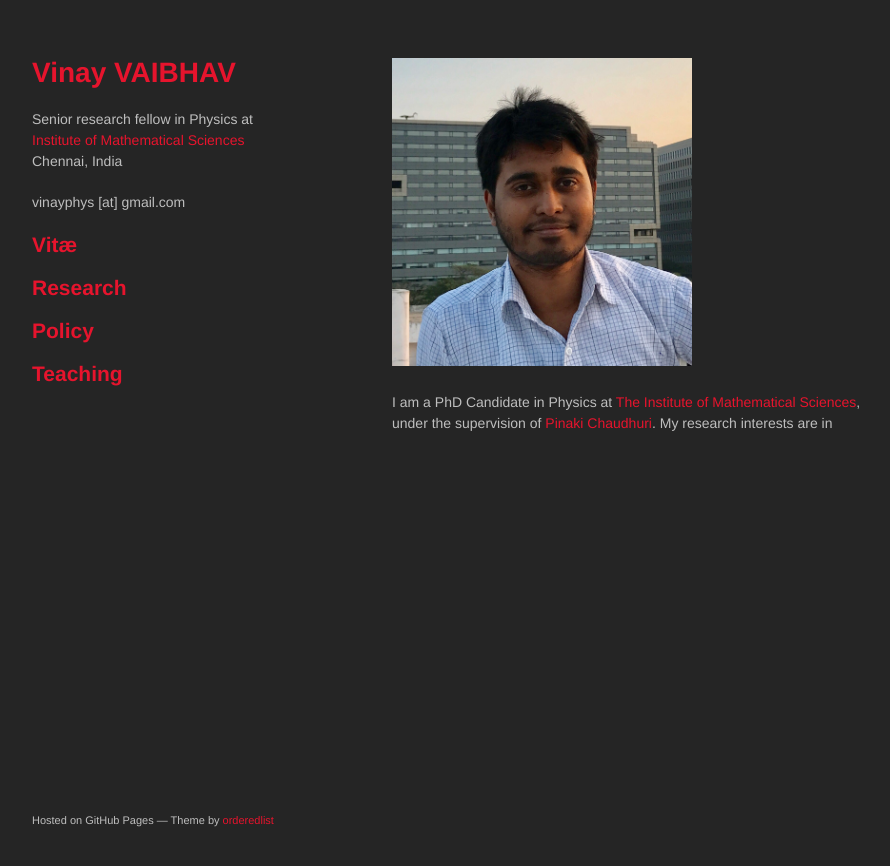
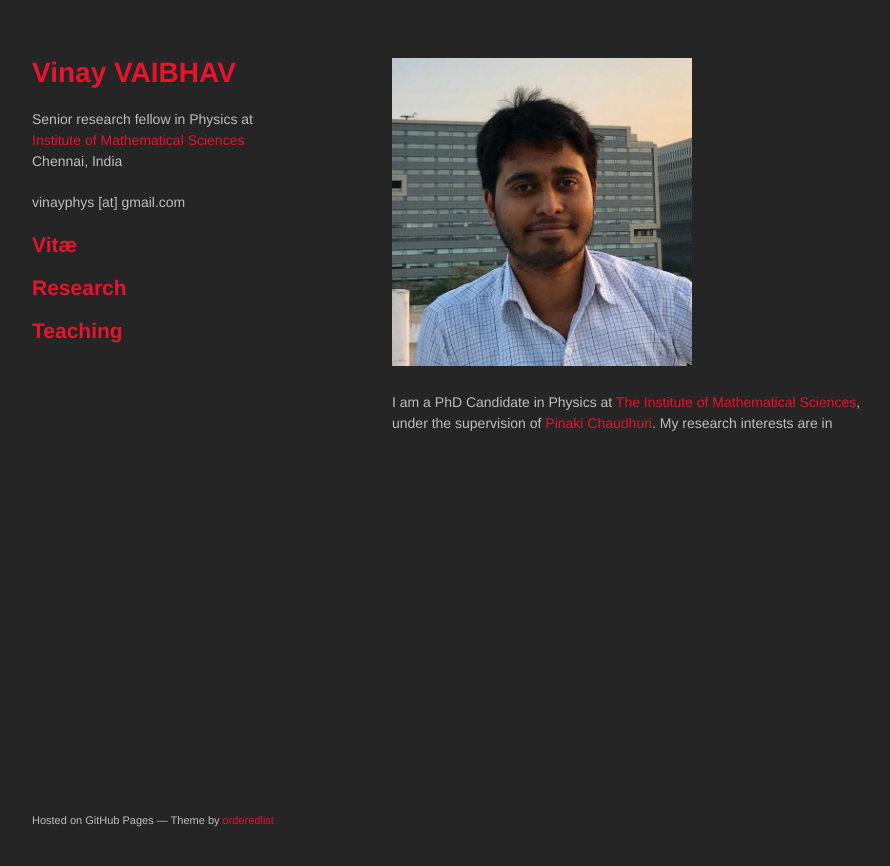
Before and after one commit to vinayphys/vinayphys.github.io, a Jekyll site: the page built from index.md, in a window 1280 px wide. Shown: the top 866 px of the page, without its empty margins (178-1068 px from the left). Built offline with Jekyll 4.4.1, drawn with Linux system fonts in a browser that asks for light colours; our own code applies the rules of GitHub Pages for plain Markdown files; a script that is not in the unit is left out.

Commit message:
Update default.html

```diff
--- a/_layouts/default.html
+++ b/_layouts/default.html
@@ -8,9 +8,6 @@
 {% seo %}
 <link rel="stylesheet" href="stylesheets/styles.css">
 <link rel="stylesheet" href="stylesheets/pygment_trac.css">
-    <!--[if lt IE 9]>
-    <script src="https://cdnjs.cloudflare.com/ajax/libs/html5shiv/3.7.3/html5shiv.min.js"></script>
-    <![endif]-->
   </head>
   <body>
     <div class="wrapper">
@@ -29,19 +26,9 @@
         <p class="view"><a href="{{ site.github.repository_url }}">View the Project on GitHub <small>{{ site.github.repository_nwo }}</small></a></p>
         {% endif %}
 
-        {% if site.show_downloads %}
-        <ul class="downloads">
-          <li><a href="{{ site.github.zip_url }}">Download <strong>ZIP File</strong></a></li>
-          <li><a href="{{ site.github.tar_url }}">Download <strong>TAR Ball</strong></a></li>
-          <li><a href="{{ site.github.repository_url }}">View On <strong>GitHub</strong></a></li>
-        </ul>
-        {% endif %}
-
         <h2><a href="{{ "/CV" | absolute_url}}">Vitæ</a></h2>
 
         <h2><a href="{{ "/Research" | absolute_url}}">Research</a></h2>
-
-        <h2><a href="{{ "/Policy" | absolute_url}}">Policy</a></h2>
 
         <h2><a href="{{ "/Teaching" | absolute_url}}">Teaching</a></h2>
       </header>
```
